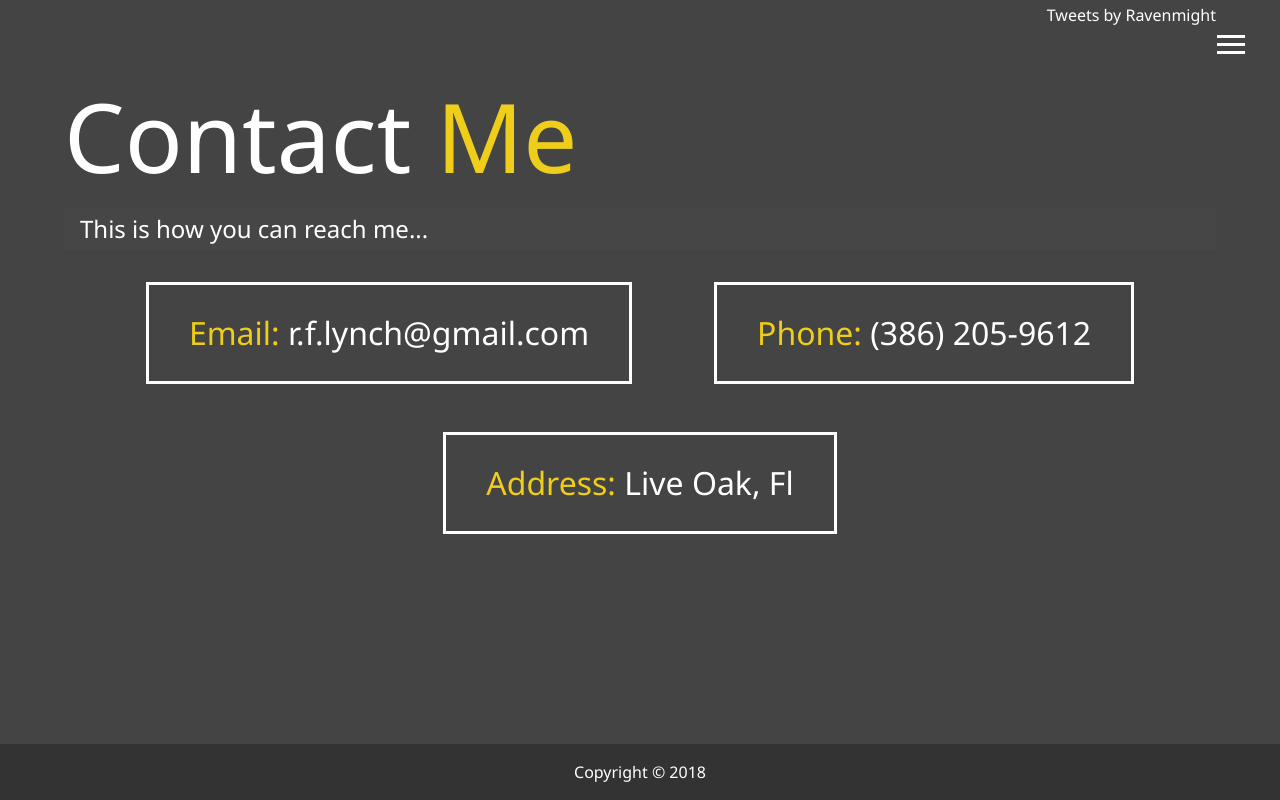
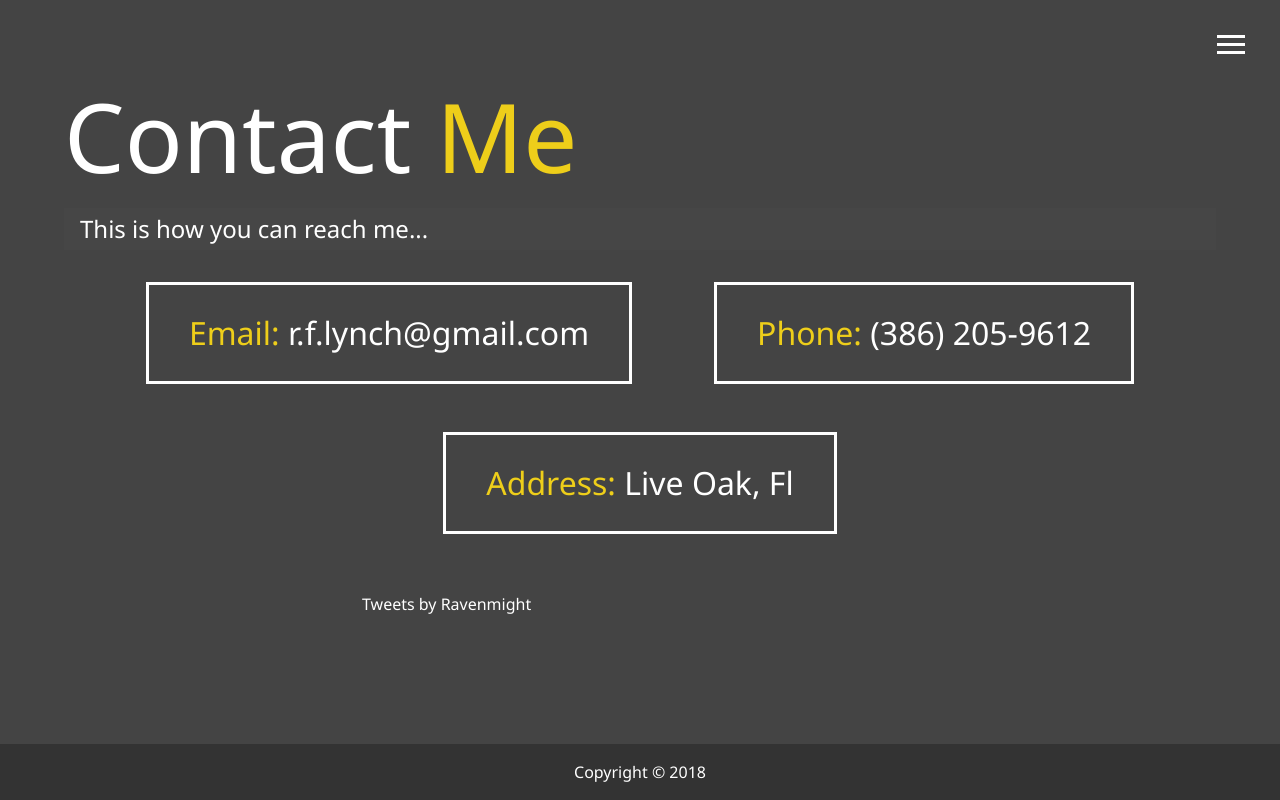
Before and after one commit to RobertLynch21/roberts_portfolio, a website: page dist/contact.html in a window 1280 px wide. Drawn offline with Linux system fonts and the light colour scheme.

Commit message:
moved twitter widget to bottom

```diff
--- a/dist/contact.html
+++ b/dist/contact.html
@@ -65,14 +65,7 @@
       </ul>
     </nav>
   </header>
-  <section class="twitter">
-    <a class="twitter-timeline" data-width="600" data-height="400" data-theme="dark" data-link-color="#981CEB" href="https://twitter.com/Ravenmight?ref_src=twsrc%5Etfw">Tweets
-      by Ravenmight</a>
 
-    <script async src="https://platform.twitter.com/widgets.js" charset="utf-8"></script>
-    <script async src="https://platform.twitter.com/widgets.js" charset="utf-8"></script>
-    <script async src="https://platform.twitter.com/widgets.js" charset="utf-8"></script>
-  </section>
   <main id="contact">
     <h1 class="lg-heading">
       Contact
@@ -92,6 +85,14 @@
         <span class="text-secondary">Address: </span> Live Oak, Fl
       </div>
     </div>
+    <div class="hero-container">
+      <a class="twitter-timeline" data-width="600" data-height="400" data-theme="dark" data-link-color="#981CEB" href="https://twitter.com/Ravenmight?ref_src=twsrc%5Etfw">Tweets
+        by Ravenmight</a>
+
+      <script async src="https://platform.twitter.com/widgets.js" charset="utf-8"></script>
+      <script async src="https://platform.twitter.com/widgets.js" charset="utf-8"></script>
+      <script async src="https://platform.twitter.com/widgets.js" charset="utf-8"></script>
+    </div>
   </main>
 
   <footer id="main-footer">
--- a/dist/css/main.css
+++ b/dist/css/main.css
@@ -146,7 +146,7 @@ body#bg-img:after {
   list-style-type: none;
   float: left;
   padding: 0px;
-  margin: auto;
+  margin-bottom: 40px;
   width: 50%;
 }
 
@@ -256,10 +256,11 @@ main#home h1 {
   transition: all 0.5s ease-out;
 }
 
-.twitter-timeline {
-  margin-top: 3px;
-  margin-right: 5%;
-  float: right;
+.hero-container {
+  margin: auto;
+  width: 50%;
+  padding: 10px;
+  position: relative;
 }
 
 .boxes {
```
